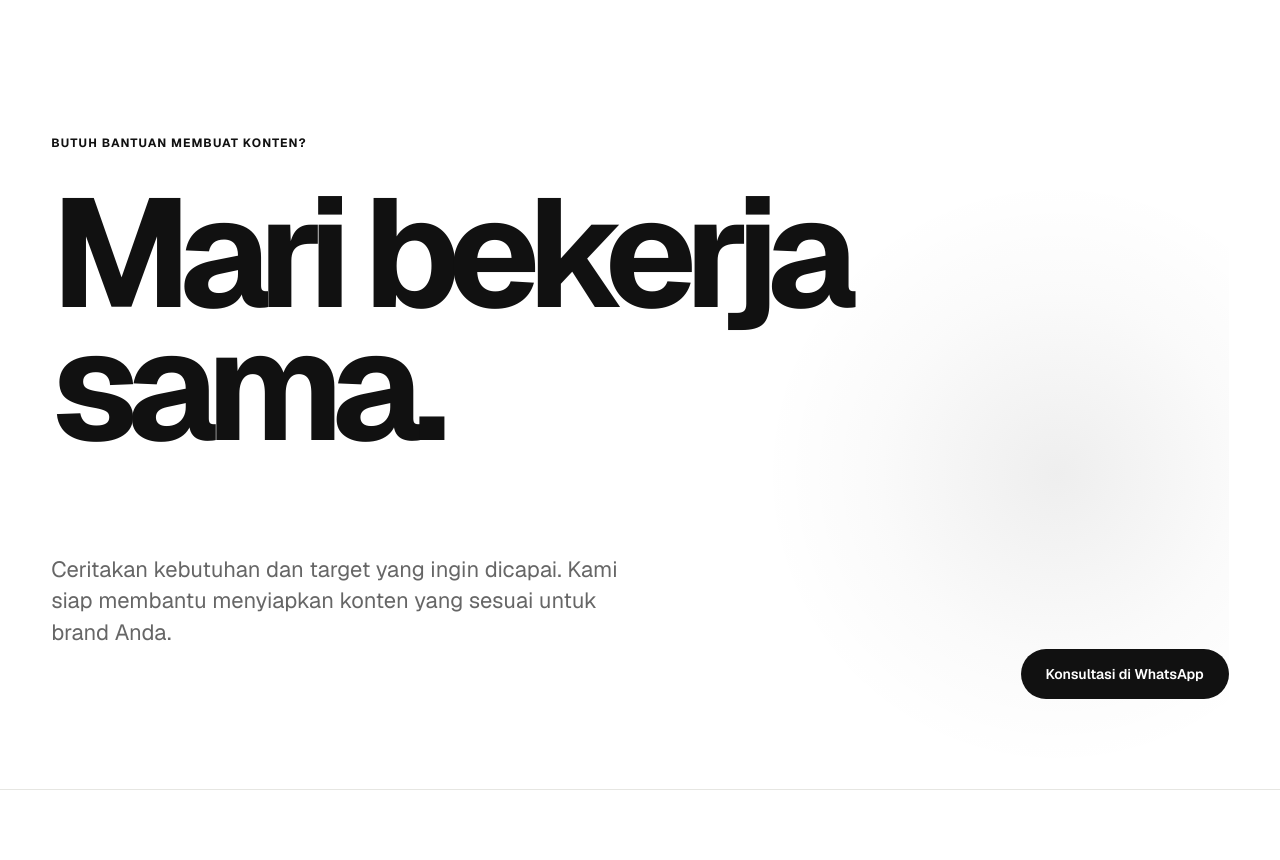
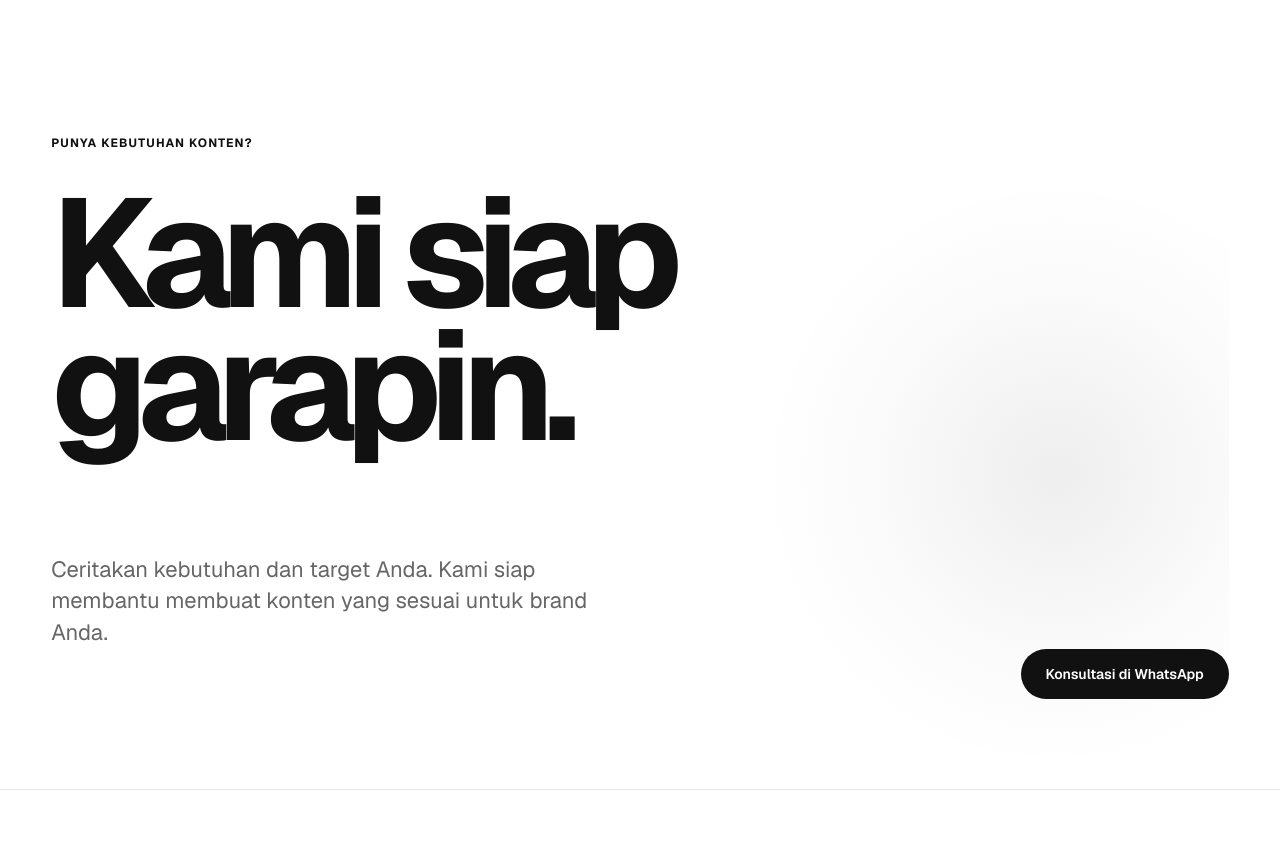
Before and after one commit to yudistiroar/garapin-homepage, a website built with Vite: page index.html in a window 1280 px wide. Shown: the part 6020-6880 px from the top of the page. Built offline with nearby package versions, Linux system fonts and the light colour scheme.

Commit message:
Update closing call to action

```diff
--- a/index.html
+++ b/index.html
@@ -348,9 +348,9 @@
       </section>
 
       <section class="contact container" id="contact" aria-labelledby="contact-title">
-        <p class="eyebrow">BUTUH BANTUAN MEMBUAT KONTEN?</p>
-        <h2 id="contact-title">Mari bekerja sama.</h2>
-        <p class="contact-copy">Ceritakan kebutuhan dan target yang ingin dicapai. Kami siap membantu menyiapkan konten yang sesuai untuk brand Anda.</p>
+        <p class="eyebrow">PUNYA KEBUTUHAN KONTEN?</p>
+        <h2 id="contact-title">Kami siap garapin.</h2>
+        <p class="contact-copy">Ceritakan kebutuhan dan target Anda. Kami siap membantu membuat konten yang sesuai untuk brand Anda.</p>
         <a class="button button-primary" href="https://wa.me/6285128011920" target="_blank" rel="noreferrer">Konsultasi di WhatsApp</a>
       </section>
     </main>
```
Also changed, not shown: dist/client/index.html.
